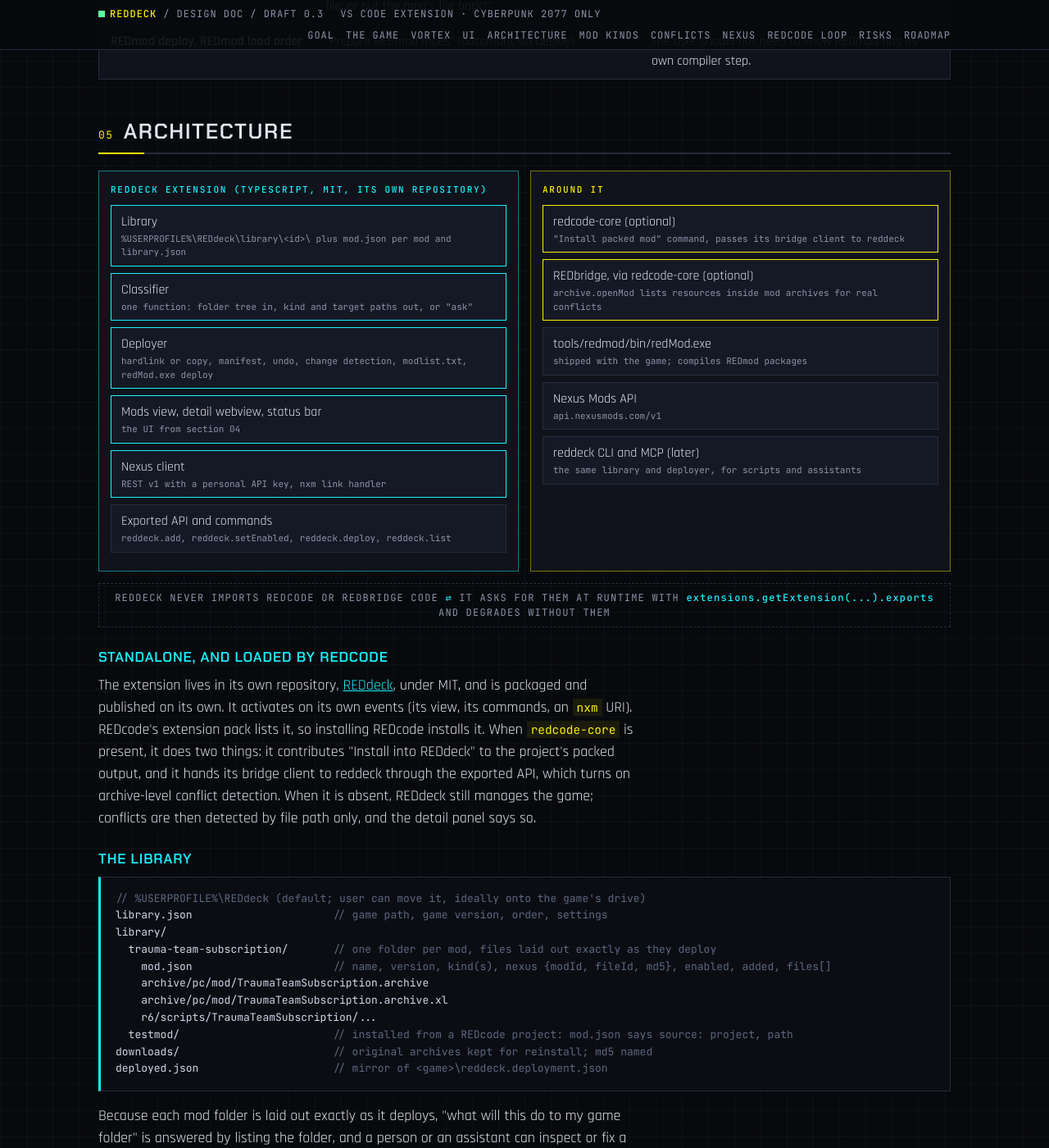
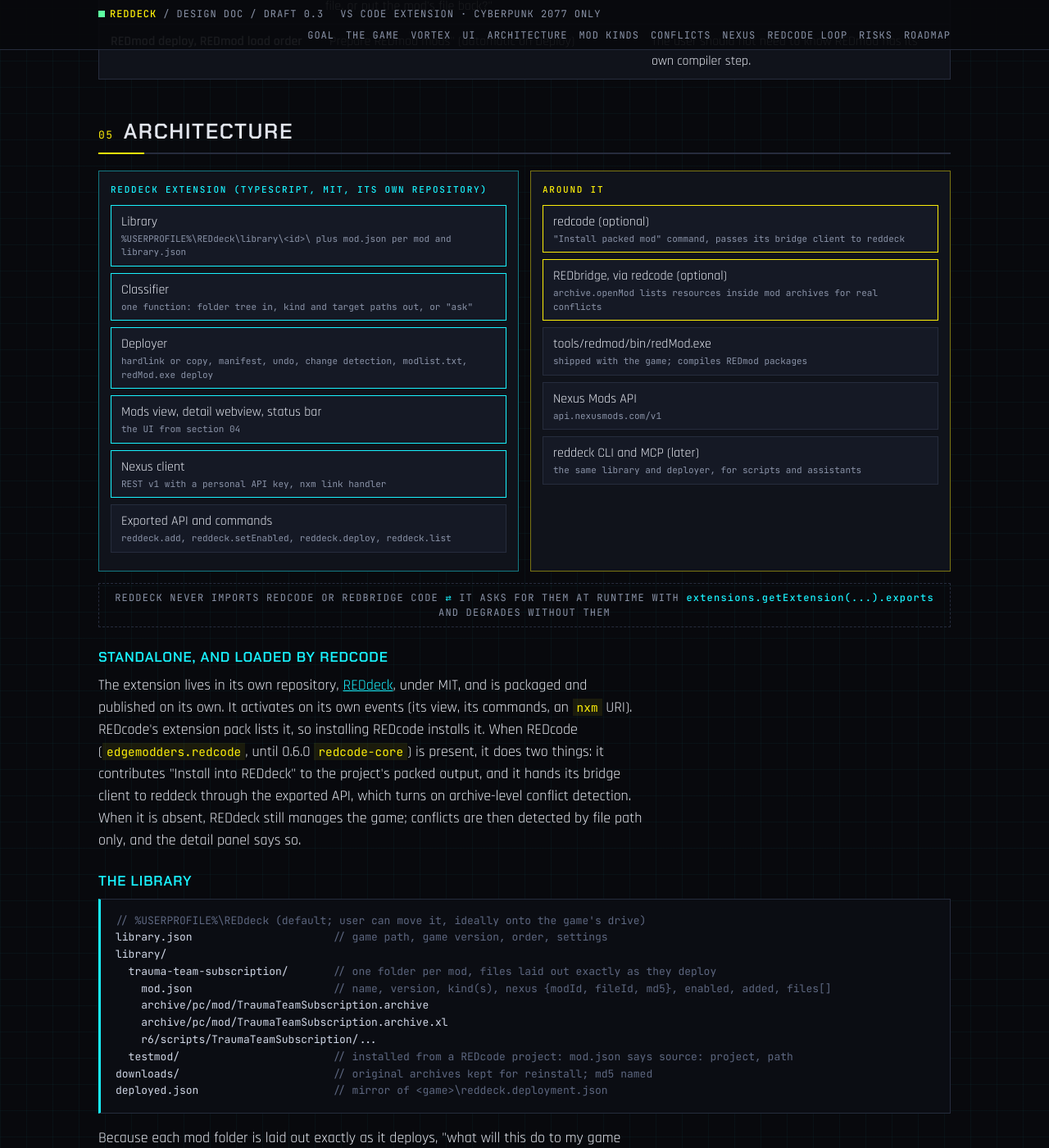
Before and after one commit to CyberbuildsAI/REDdeck, a Jekyll site: the page docs/design.html, which Jekyll copies as it is, in a window 1280 px wide and 1400 px high, scrolled down 5334 px. Shown: the whole window at 82% size. Built offline with Jekyll 4.4.1, drawn with Linux system fonts in a browser that asks for light colours; some of the changed text lies outside the part shown.

Commit message:
Design: REDcode's extension id is edgemodders.redcode
It was redcode-core until REDcode 0.6.0 (2026-10-14).

Co-Authored-By: Claude Opus 5.5 <noreply@anthropic.com>

```diff
--- a/docs/design.html
+++ b/docs/design.html
@@ -272,8 +272,8 @@ footer li { margin-bottom: 3px; letter-spacing: 0; text-transform: none; }
     </div>
     <div class="lane in">
       <h4>Around it</h4>
-      <div class="node hot">redcode-core (optional)<small>"Install packed mod" command, passes its bridge client to reddeck</small></div>
-      <div class="node hot">REDbridge, via redcode-core (optional)<small>archive.openMod lists resources inside mod archives for real conflicts</small></div>
+      <div class="node hot">redcode (optional)<small>"Install packed mod" command, passes its bridge client to reddeck</small></div>
+      <div class="node hot">REDbridge, via redcode (optional)<small>archive.openMod lists resources inside mod archives for real conflicts</small></div>
       <div class="node">tools/redmod/bin/redMod.exe<small>shipped with the game; compiles REDmod packages</small></div>
       <div class="node">Nexus Mods API<small>api.nexusmods.com/v1</small></div>
       <div class="node">reddeck CLI and MCP (later)<small>the same library and deployer, for scripts and assistants</small></div>
@@ -282,7 +282,7 @@ footer li { margin-bottom: 3px; letter-spacing: 0; text-transform: none; }
   </div>
 
   <h3>Standalone, and loaded by REDcode</h3>
-  <p>The extension lives in its own repository, <a href="https://github.com/Edgemodders/REDdeck">REDdeck</a>, under MIT, and is packaged and published on its own. It activates on its own events (its view, its commands, an <code>nxm</code> URI). REDcode's extension pack lists it, so installing REDcode installs it. When <code>redcode-core</code> is present, it does two things: it contributes "Install into REDdeck" to the project's packed output, and it hands its bridge client to reddeck through the exported API, which turns on archive-level conflict detection. When it is absent, REDdeck still manages the game; conflicts are then detected by file path only, and the detail panel says so.</p>
+  <p>The extension lives in its own repository, <a href="https://github.com/Edgemodders/REDdeck">REDdeck</a>, under MIT, and is packaged and published on its own. It activates on its own events (its view, its commands, an <code>nxm</code> URI). REDcode's extension pack lists it, so installing REDcode installs it. When REDcode (<code>edgemodders.redcode</code>, until 0.6.0 <code>redcode-core</code>) is present, it does two things: it contributes "Install into REDdeck" to the project's packed output, and it hands its bridge client to reddeck through the exported API, which turns on archive-level conflict detection. When it is absent, REDdeck still manages the game; conflicts are then detected by file path only, and the detail panel says so.</p>
 
   <h3>The library</h3>
   <pre><span class="c">// %USERPROFILE%\REDdeck (default; user can move it, ideally onto the game's drive)</span>
@@ -411,7 +411,7 @@ deployed.json                     <span class="c">// mirror of &lt;game&gt;\redd
       <p>API key setting, mod pages and metadata, md5 identification of existing files, update check, nxm forwarder and URI handler, downloads for Premium and free members. Application registration with Nexus.</p></div></div>
     <div class="phase"><div class="n">M4<small>LOOP</small></div><div>
       <h3>REDcode and REDnode</h3>
-      <p>"Install into REDdeck" and "Test in game" from a REDcode project. REDnode packages as a kind. Rebuild detection. Exported API used by redcode-core.</p></div></div>
+      <p>"Install into REDdeck" and "Test in game" from a REDcode project. REDnode packages as a kind. Rebuild detection. Exported API used by REDcode.</p></div></div>
     <div class="phase"><div class="n">M5<small>SHARE</small></div><div>
       <h3>Loadouts, CLI, MCP</h3>
       <p>Save and load a list as a loadout file. <code>reddeck</code> CLI on npm over the same core. MCP tools beside REDbridge's. Publish to Open VSX and the Marketplace.</p></div></div>
```
